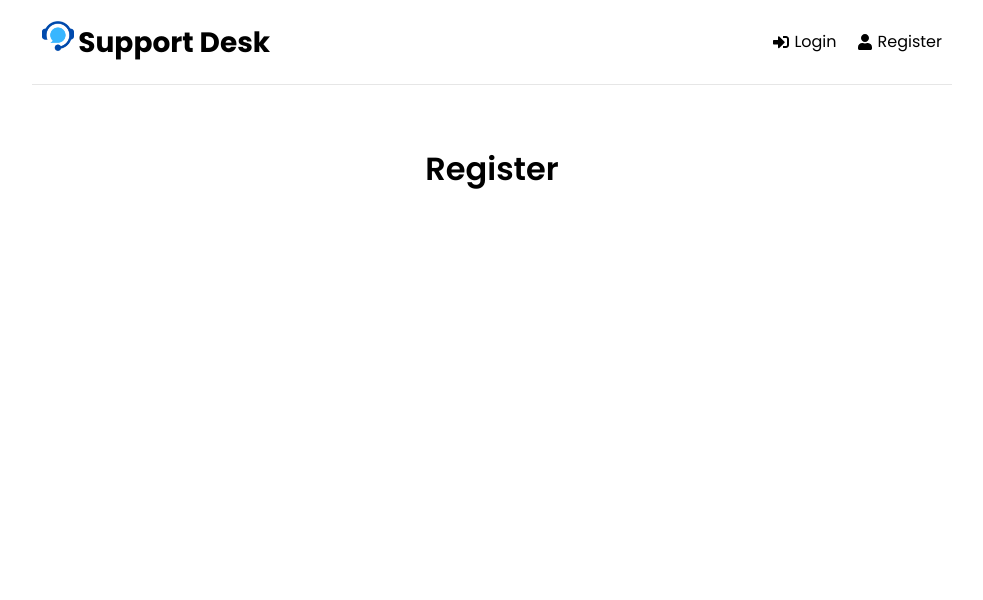
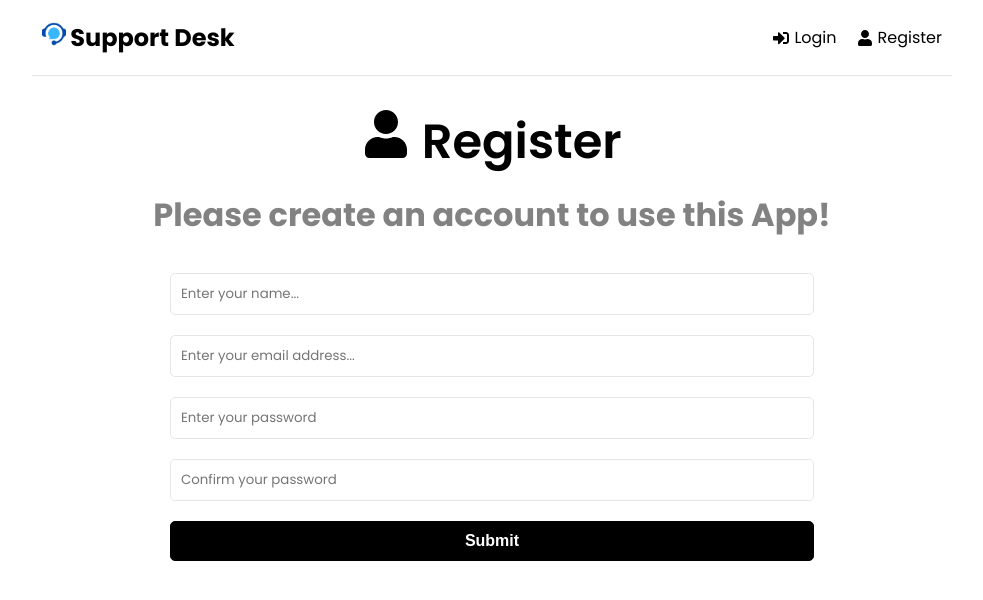
Before and after one commit to almaastaj/SupportDeskApp, a React (Create React App) app in the folder frontend/: page /register in a window 1280 px wide. Shown: the top 600 px of the page, without its empty margins (148-1131 px from the left). Built offline with nearby package versions, Linux system fonts and the light colour scheme.

Commit message:
Home, Login and Register Pages

```diff
--- a/frontend/src/App.js
+++ b/frontend/src/App.js
@@ -3,6 +3,8 @@
 import Register from "./pages/Register";
 import Login from "./pages/Login";
 import Header from "./components/Header";
+import "react-toastify/dist/ReactToastify.css";
+import { ToastContainer } from "react-toastify";
 
 function App() {
     return (
@@ -17,6 +19,7 @@
                     </Routes>
                 </div>
             </Router>
+            <ToastContainer />
         </>
     );
 }
--- a/frontend/src/components/Header.jsx
+++ b/frontend/src/components/Header.jsx
@@ -7,9 +7,13 @@
     return (
         <header className="header">
             <div className="logo">
-                <img src={logo} alt="Support Desk Logo" style={{ height: "32px", alignContent: "center" }} />
+                <img
+                    src={logo}
+                    alt="Support Desk Logo"
+                    style={{ height: "24px", alignContent: "center" }}
+                />
                 <span> </span>
-                <Link style={{ fontSize: "28px", fontWeight: "bold" }} to="/">
+                <Link style={{ fontSize: "24px", fontWeight: "bold" }} to="/">
                     Support Desk
                 </Link>
             </div>
--- a/frontend/src/index.css
+++ b/frontend/src/index.css
@@ -49,7 +49,7 @@
     align-items: center;
     padding: 20px 10px;
     border-bottom: 1px solid #e6e6e6;
-    margin-bottom: 60px;
+    margin-bottom: 30px;
 }
 
 .header ul {
@@ -78,8 +78,8 @@
 .heading {
     font-size: 2rem;
     font-weight: 700;
-    margin-bottom: 50px;
-    padding: 0 20px;
+    margin-bottom: 30px;
+    padding: 0 15px;
 }
 
 .heading p {
--- a/frontend/src/pages/Home.jsx
+++ b/frontend/src/pages/Home.jsx
@@ -1,10 +1,23 @@
 import React from "react";
+import { Link } from "react-router-dom";
+import { FaQuestionCircle, FaTicketAlt } from "react-icons/fa";
 
 export const Home = () => {
     return (
-        <div>
-            <h1>Home</h1>
-        </div>
+        <>
+            <section className="heading">
+                <h1>What do you need help with?</h1>
+                <p>Please choose from an option below</p>
+            </section>
+
+            <Link to="/new-ticket" className="btn btn-reverse btn-block">
+                <FaQuestionCircle /> Create New Ticket
+            </Link>
+
+            <Link to="/tickets" className="btn btn-block">
+                <FaTicketAlt /> View My Tickets
+            </Link>
+        </>
     );
 };
 
--- a/frontend/src/pages/Login.jsx
+++ b/frontend/src/pages/Login.jsx
@@ -1,10 +1,68 @@
 import React from "react";
+import { useState } from "react";
+import { toast } from "react-toastify";
+import { FaSignInAlt } from "react-icons/fa";
 
 const Login = () => {
+    const [formData, setFormData] = useState({
+        email: "",
+        password: "",
+    });
+
+    const { email, password } = formData;
+
+    const onChange = (e) => {
+        setFormData((prevState) => ({
+            ...prevState,
+            [e.target.name]: e.target.value,
+        }));
+    };
+
+    const onSubmit = (e) => {
+        e.preventDefault();
+    };
+
     return (
-        <div>
-            <h1>Login</h1>
-        </div>
+        <>
+            <section className="heading">
+                <h1>
+                    <FaSignInAlt /> Login
+                </h1>
+                <p>Please log in to get support</p>
+            </section>
+
+            <section className="form">
+                <form onSubmit={onSubmit}>
+                    <div className="form-group">
+                        <input
+                            type="email"
+                            className="form-control"
+                            id="email"
+                            name="email"
+                            value={email}
+                            onChange={onChange}
+                            placeholder="Enter your email"
+                            required
+                        />
+                    </div>
+                    <div className="form-group">
+                        <input
+                            type="password"
+                            className="form-control"
+                            id="password"
+                            name="password"
+                            value={password}
+                            onChange={onChange}
+                            placeholder="Enter password"
+                            required
+                        />
+                    </div>
+                    <div className="form-group">
+                        <button className="btn btn-block">Submit</button>
+                    </div>
+                </form>
+            </section>
+        </>
     );
 };
 
--- a/frontend/src/pages/Register.jsx
+++ b/frontend/src/pages/Register.jsx
@@ -1,10 +1,99 @@
 import React from "react";
+import { useState } from "react";
+import { toast } from "react-toastify";
+import { FaUser } from "react-icons/fa";
 
 const Register = () => {
+    const [formData, setFormData] = useState({
+        name: "",
+        email: "",
+        password: "",
+        password2: "",
+    });
+
+    const { name, email, password, password2 } = formData;
+    // onChange Function
+    const onChange = (e) => {
+        setFormData((prevState) => ({
+            ...prevState,
+            [e.target.name]: e.target.value,
+        }));
+    };
+
+    // OnSubmit function
+    const onSubmit = (e) => {
+        //  It prevents the default behavior of the event, which in this case is the default behavior of a form submission. By calling preventDefault(), you prevent the form from being submitted and the page from reloading.
+        e.preventDefault();
+
+        if (password !== password2) {
+            toast.error("Password do not match!");
+        }
+    };
+
     return (
-        <div>
-            <h1>Register</h1>
-        </div>
+        <>
+            <section className="heading">
+                <h1>
+                    <FaUser /> Register
+                </h1>
+                <p>Please create an account to use this App!</p>
+            </section>
+            <section className="form">
+                <form onSubmit={onSubmit}>
+                    <div className="form-group">
+                        <input
+                            type="text"
+                            className="form-control"
+                            id="name"
+                            name="name"
+                            value={name}
+                            onChange={onChange}
+                            placeholder="Enter your name..."
+                            required
+                        />
+                    </div>
+                    <div className="form-group">
+                        <input
+                            type="email"
+                            className="form-control"
+                            id="email"
+                            name="email"
+                            value={email}
+                            onChange={onChange}
+                            placeholder="Enter your email address..."
+                            required
+                        />
+                    </div>
+                    <div className="form-group">
+                        <input
+                            type="password"
+                            className="form-control"
+                            id="password"
+                            name="password"
+                            value={password}
+                            onChange={onChange}
+                            placeholder="Enter your password"
+                            required
+                        />
+                    </div>
+                    <div className="form-group">
+                        <input
+                            type="password"
+                            className="form-control"
+                            id="password2"
+                            name="password2"
+                            value={password2}
+                            onChange={onChange}
+                            placeholder="Confirm your password"
+                            required
+                        />
+                    </div>
+                    <div className="form-group">
+                        <button className="btn btn-block">Submit</button>
+                    </div>
+                </form>
+            </section>
+        </>
     );
 };
 
```
